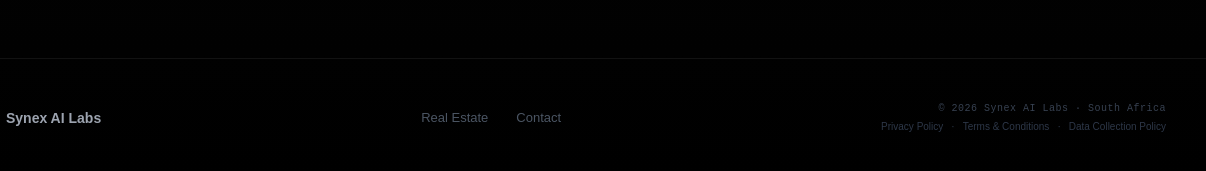
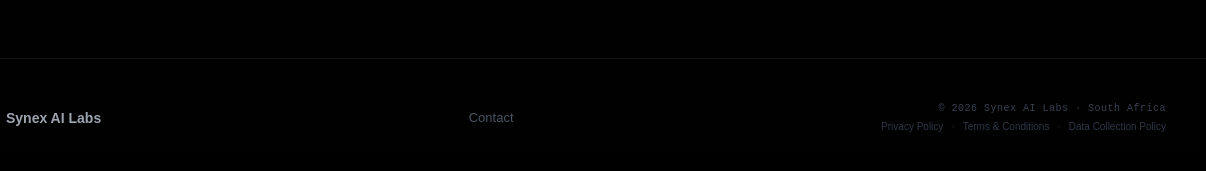
Before and after one commit to MeloPitso/SynexWebsite-Claude, a website: page index.html in a window 1280 px wide. Shown: the part 6152-6323 px from the top of the page, 74-1280 px from the left. Drawn offline with Linux system fonts and the light colour scheme.

Commit message:
Remove Real Estate link from footer

```diff
--- a/index.html
+++ b/index.html
@@ -654,7 +654,6 @@ footer{position:relative;z-index:1;border-top:1px solid rgba(255,255,255,0.07);p
       <span class="f-logo-text">Synex AI Labs</span>
     </a>
     <div class="f-links">
-      <a href="/real-estate.html">Real Estate</a>
       <a href="#contact">Contact</a>
     </div>
     <div class="f-right">
```
